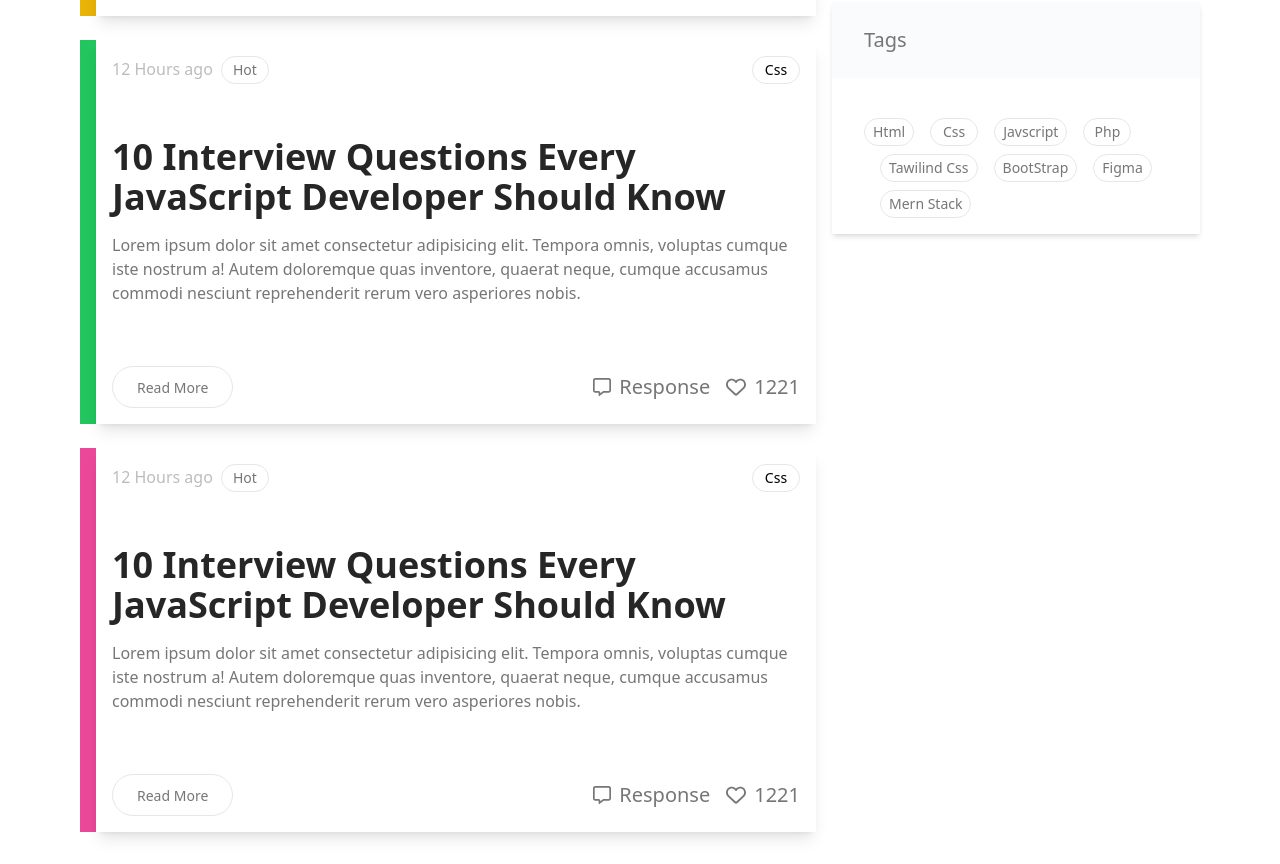
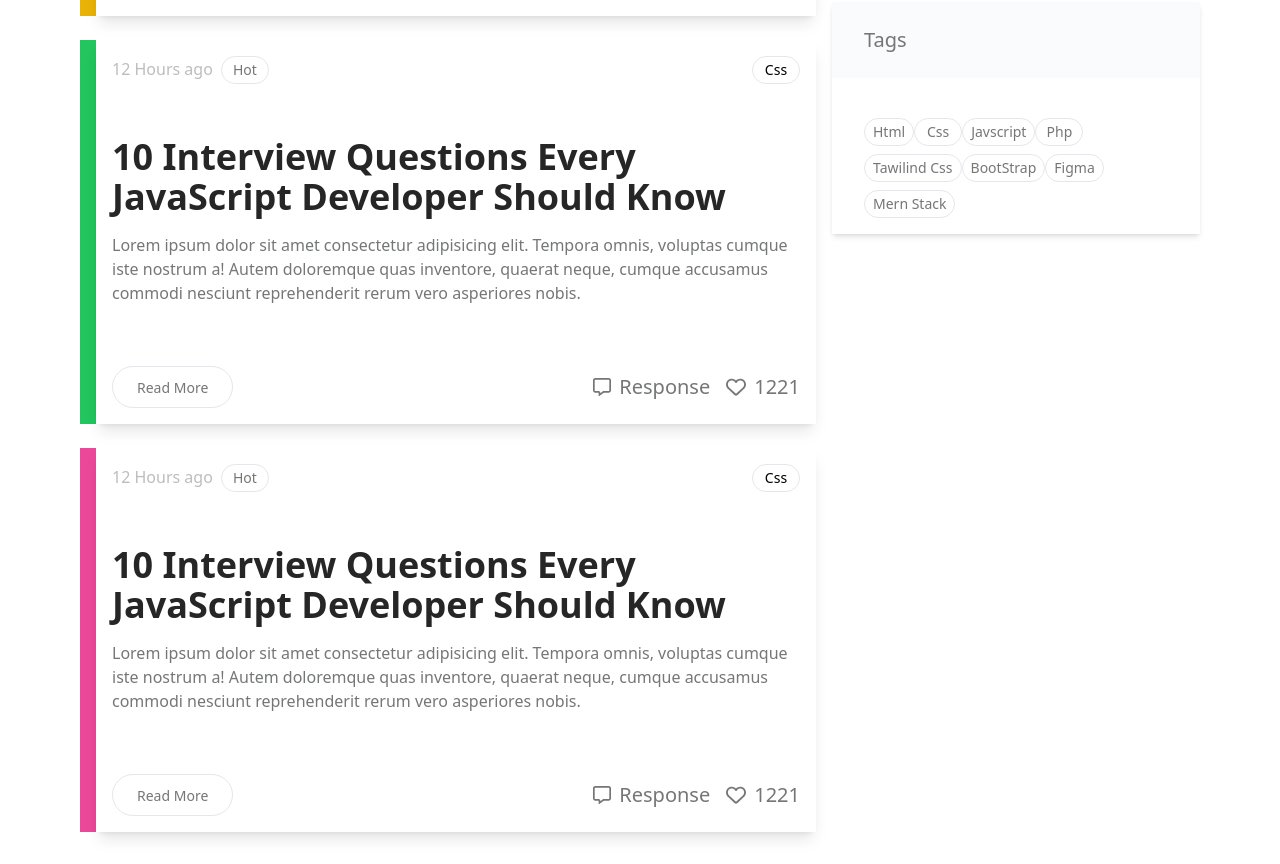
Before and after one commit to jawad-ilyas/D-blog-Website-Into-React-js, a React (Vite) app: page / in a window 1280 px wide. Shown: the part 2128-2992 px from the top of the page. Built offline with nearby package versions, Linux system fonts and the light colour scheme.

Commit message:
header section is aslo complete

```diff
--- a/src/Pages/home/Home.jsx
+++ b/src/Pages/home/Home.jsx
@@ -52,7 +52,7 @@ function Home() {
                         <div className='px-8 py-6 bg-LightBg/50'>
                             <h1 className='text-xl text-Gray'>Tags</h1>
                         </div>
-                        <div className='px-8 py-4 mt-4 space-x-4 space-y-2'>
+                        <div className='px-8 py-4 mt-4  flex flex-row flex-wrap'>
                             <RoundedButtonHover label="html" textColor="Gray" />
                             <RoundedButtonHover label="css" textColor="Gray" />
                             <RoundedButtonHover label="javscript" textColor="Gray" />
```
